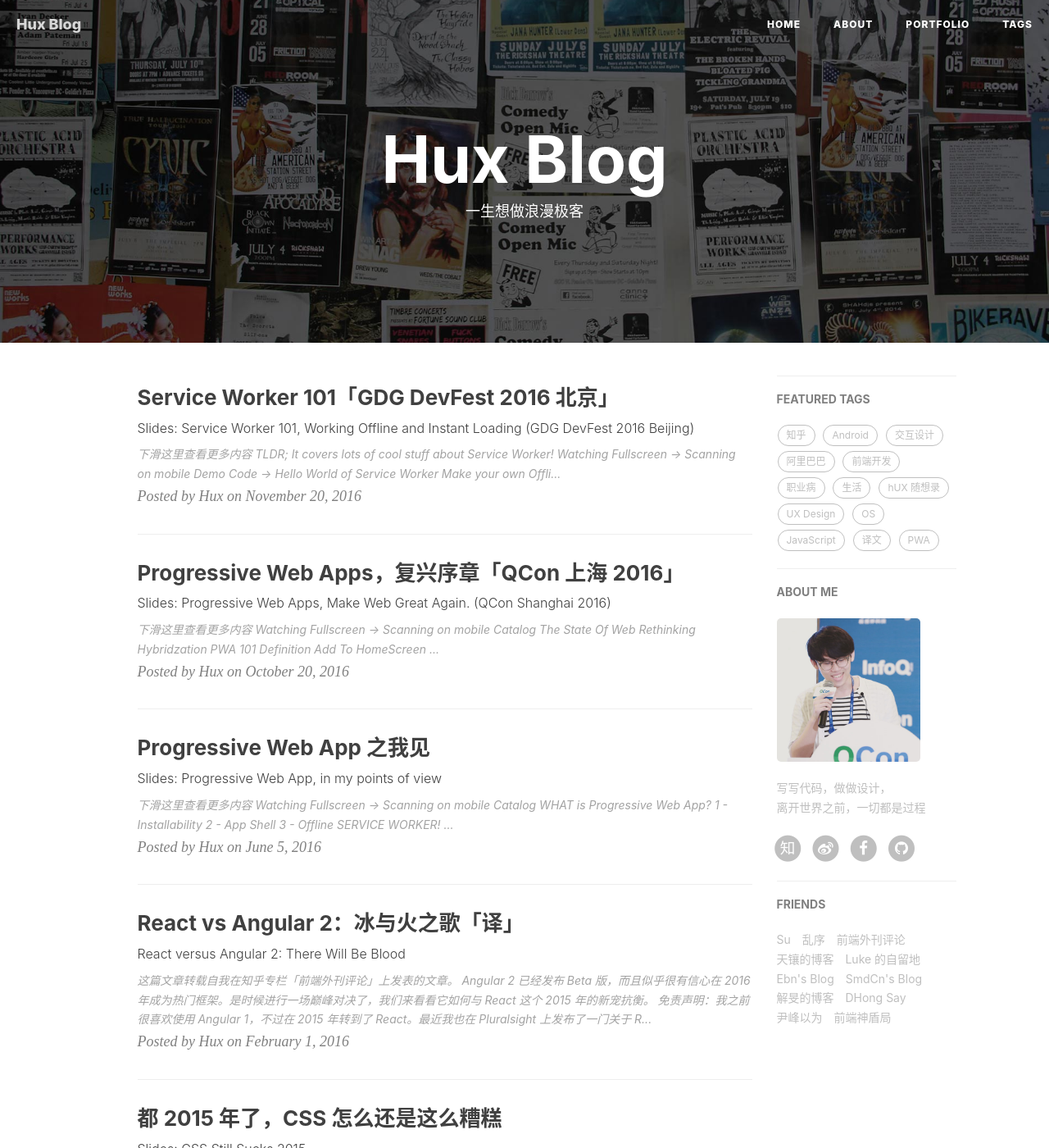
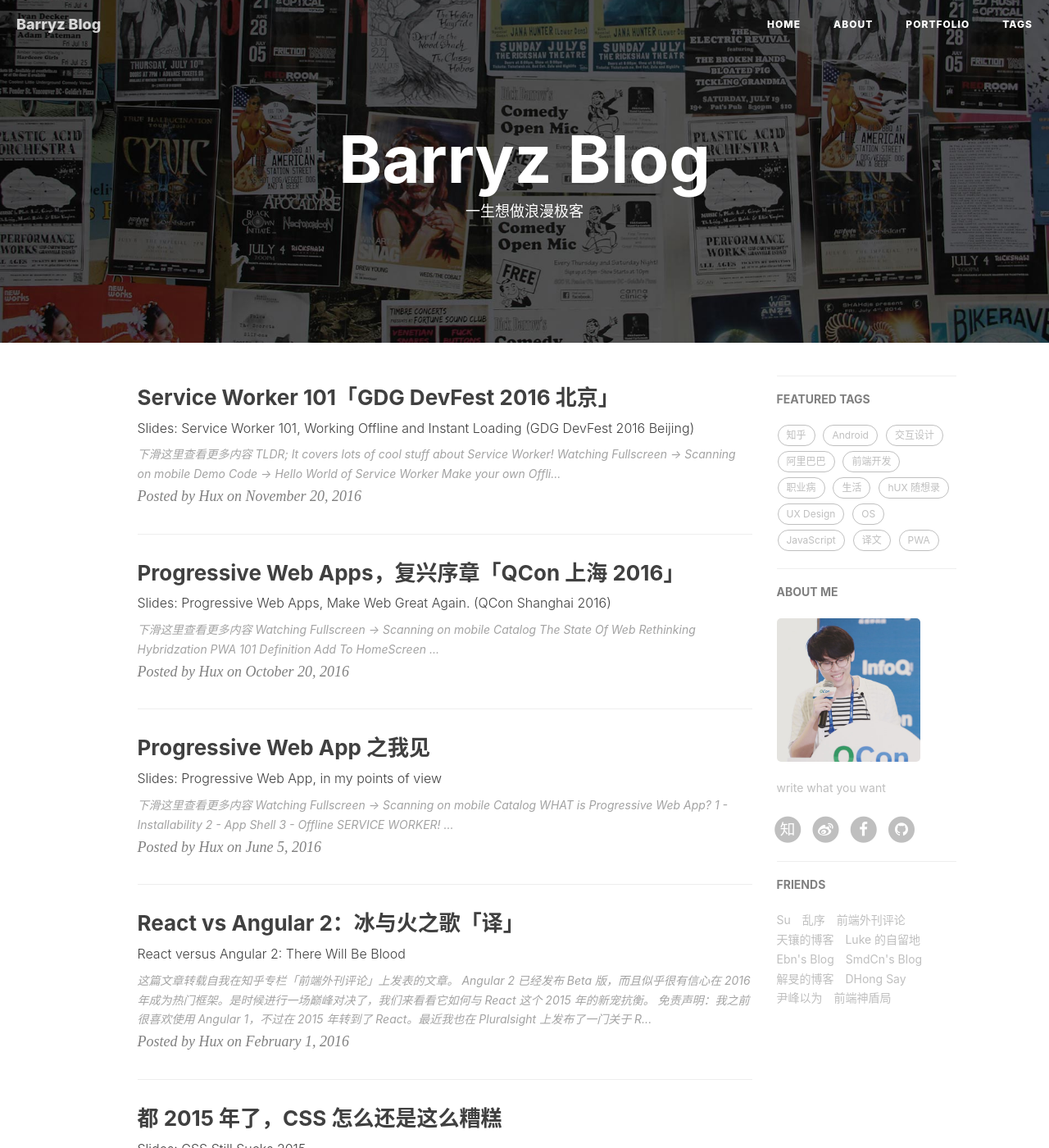
Before and after one commit to barryz/barryz.github.io, a Jekyll site: the page built from index.html, in a window 1280 px wide and 1400 px high. Shown: the whole window at 82% size. Built offline with Jekyll 4.4.1, drawn with Linux system fonts in a browser that asks for light colours; nearby versions of some CDN libraries; the list of posts is cut into pages by our own code; comment, search, counter and statistics services are not loaded; some of the changed lines change nothing that is shown; some of the changed text lies outside the part shown.

Commit message:
change title

```diff
--- a/_config.yml
+++ b/_config.yml
@@ -1,22 +1,22 @@
 # Site settings
-title: Hux Blog
-SEOTitle: 黄玄的博客 | Hux Blog
+title: Barryz Blog
+SEOTitle: 张斌的博客 | Barryz Blog
 header-img: img/home-bg.jpg
-email: huxpro@gmail.com
-description: "关于前端与设计、黑客与画家 | 黄玄，Web & Mobile Lover，Front-End Engineer，UX Designer | 这里是 @Hux黄玄 的个人博客，与你一起发现更大的世界。"
-keyword: "黄玄, Hux黄玄, Hux, 鬼栈, huxpro, @huxpro, 黄玄的博客, Hux Blog, 博客, 个人网站, 互联网, 前端, 设计, 产品, 肖玉, Lynn, 肖玉的男朋友"
-url: "https://huangxuan.me"              # your host, for absolute URL
+email: barryzxb@gmail.com
+description: "随笔、博客、家庭生活"
+keyword: "barryz"
+url: "http://blog.barryz.cc"              # your host, for absolute URL
 baseurl: ""                             # for example, '/blog' if your blog hosted on 'host/blog'
 
 
 
 # SNS settings
 RSS: false
-weibo_username:     huxpro
-zhihu_username:     huxpro
-github_username:    huxpro
-#twitter_username:  huxpro
-facebook_username:  huxpro
+weibo_username:     barryz
+zhihu_username:     barryz
+github_username:    barryz
+#twitter_username:  barryz
+facebook_username:  barryz
 # linkedin_username:  firstname-lastname-idxxxx
 
 
@@ -70,7 +70,7 @@ ga_domain: huangxuan.me
 
 # Sidebar settings
 sidebar: true                           # whether or not using Sidebar.
-sidebar-about-description: "写写代码，做做设计，<br>离开世界之前，一切都是过程"
+sidebar-about-description: "write what you want"
 sidebar-avatar: /img/avatar-hux.jpg      # use absolute URL, seeing it's used in both `/` and `/about/`
 
 
```
